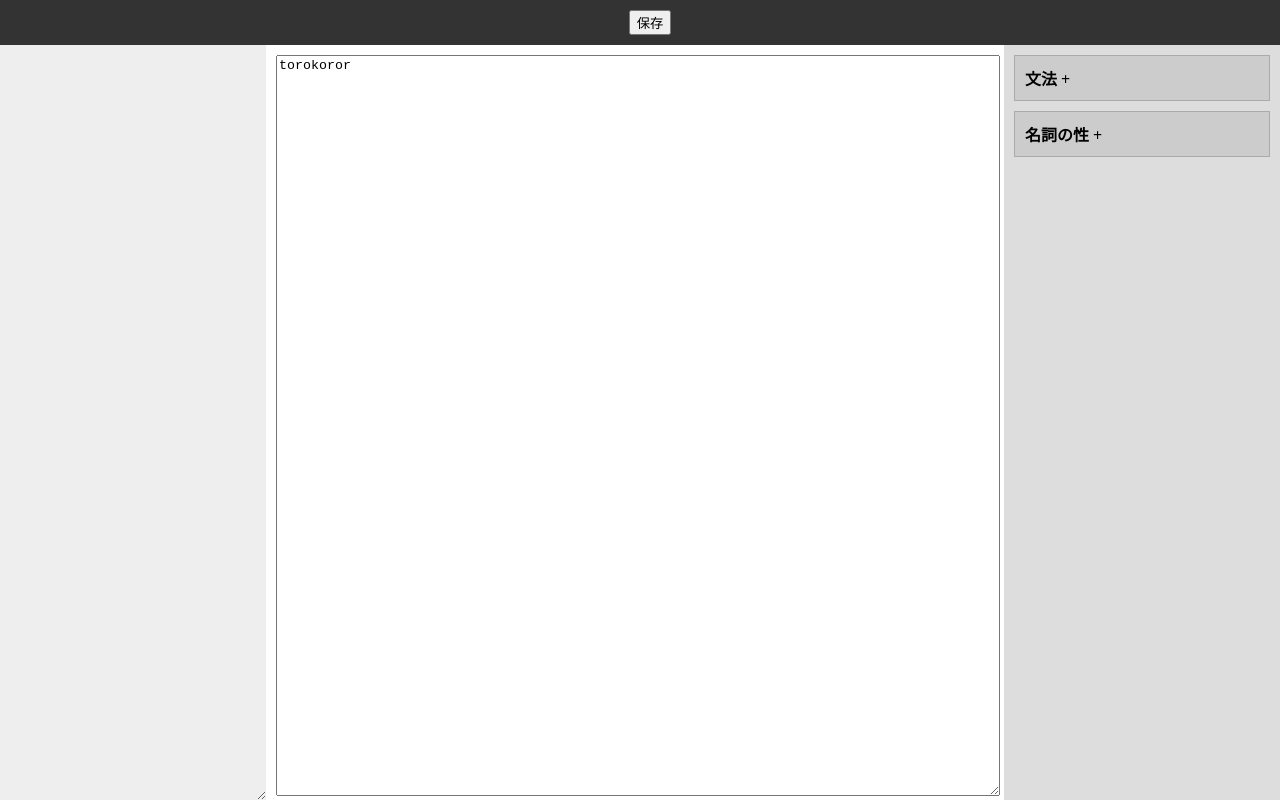
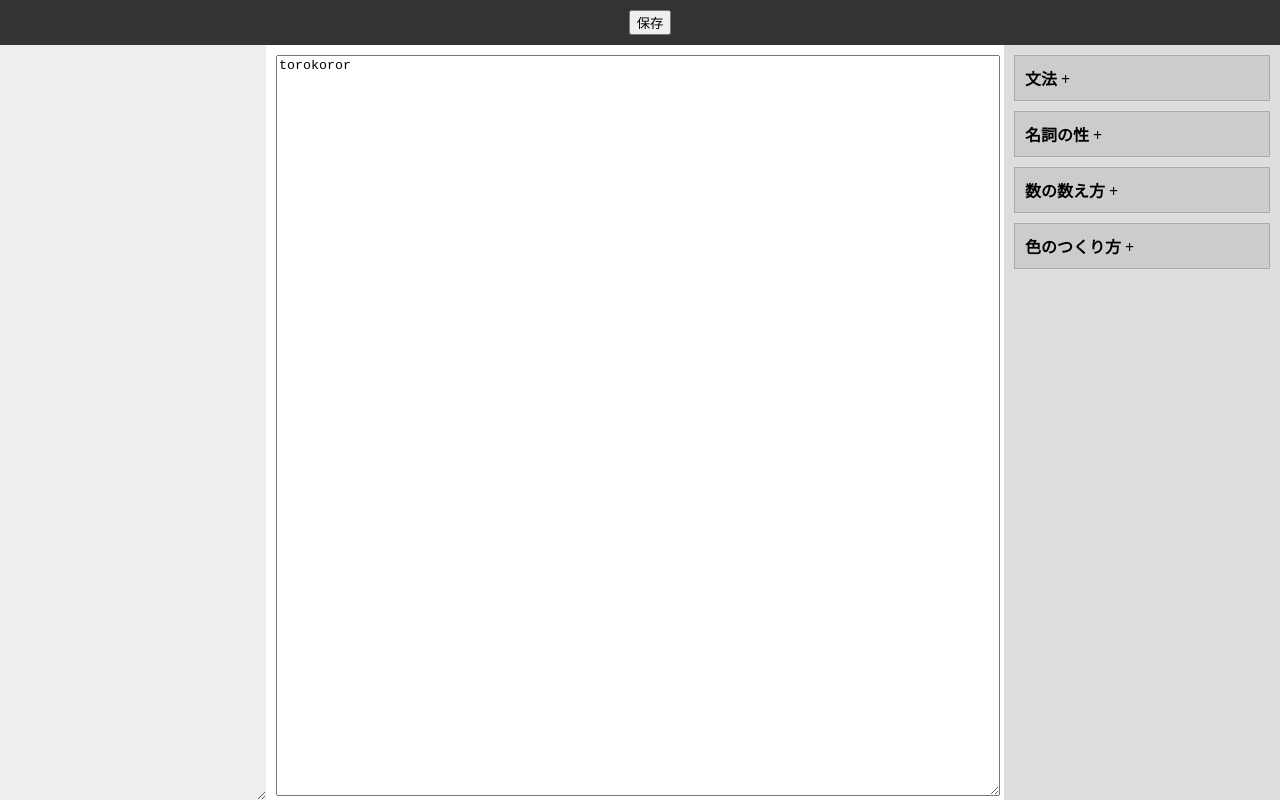
Before and after one commit to sakazukiAoi/shisaku0019, a plain HTML site: page index.html in a window 1280 px wide. Drawn offline with Linux system fonts and the light colour scheme; no server answers.

Commit message:
Update index.html

```diff
--- a/index.html
+++ b/index.html
@@ -113,6 +113,14 @@ body {
                 <div class="grammar-header" onclick="toggleGrammar(this)">名詞の性 +</div>
                 <div class="grammar-content">名詞の性別による違い</div>
             </div>
+            <div class="grammar-section">
+                <div class="grammar-header" onclick="toggleGrammar(this)">数の数え方 +</div>
+                <div class="grammar-content">2桁目+カ</div>
+            </div>
+            <div class="grammar-section">
+                <div class="grammar-header" onclick="toggleGrammar(this)">色のつくり方 +</div>
+                <div class="grammar-content">あああ<br>ああああ</div>
+            </div>
         </div>
     </div>
     <script>
```
